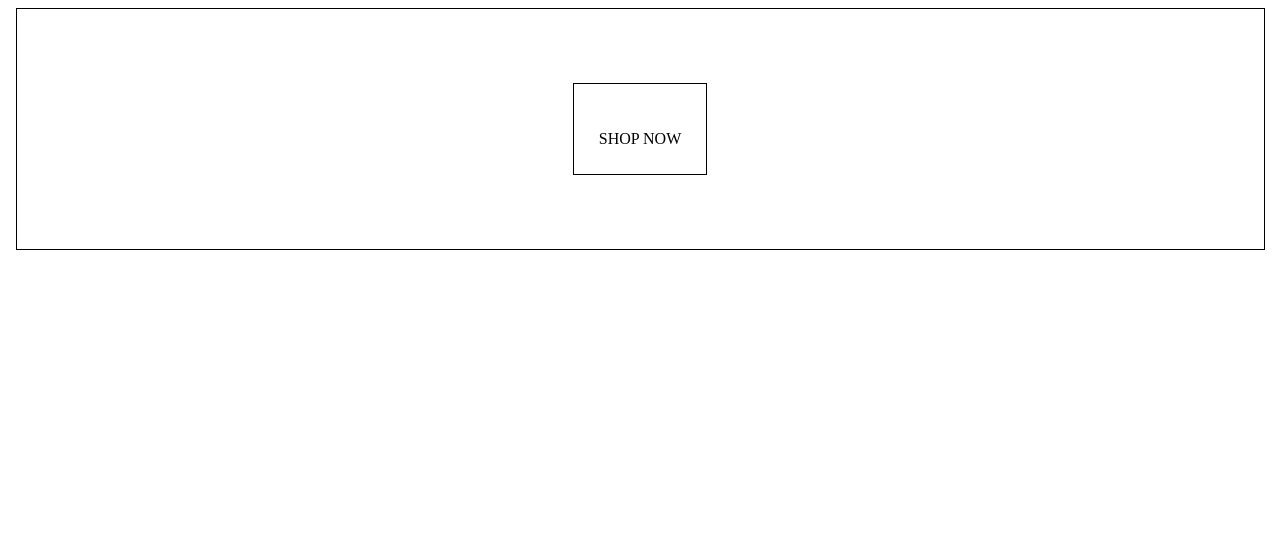
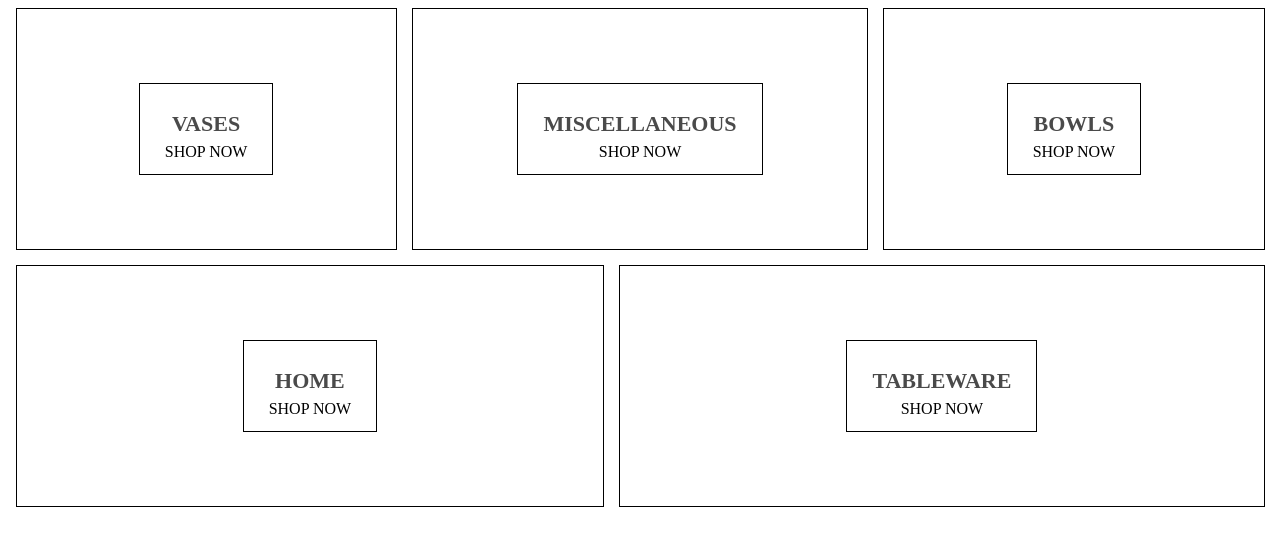
Before and after one commit to mariaozamiz/contemporary-ceramic-store, a React (Create React App) app: page / in a window 1280 px wide. Shown: the top 546 px of the page. Built offline with nearby package versions, Linux system fonts and the light colour scheme.

Commit message:
add image

```diff
--- a/src/components/directory-menu/Directory-menu.js
+++ b/src/components/directory-menu/Directory-menu.js
@@ -1,13 +1,28 @@
-import React from 'react';
+import React, { useState } from 'react';
 import MenuItem from '../menu-item/Menu-item.js';
 import './directory-menu.scss';
 
 function DirectoryMenu() {
-    return (
-        <div className="directory-menu">
-            <MenuItem />
-        </div>
-    );
+    const [section, setSection] = useState([
+        { title: 'vases', imageUrl: 'h', id: 1 },
+        { title: 'miscellaneous', imageUrl: 'h', id: 2 },
+        { title: 'bowls', imageUrl: 'h', id: 3 },
+        { title: 'home', imageUrl: 'h', id: 4 },
+        { title: 'tableware', imageUrl: 'h', id: 5 },
+    ]);
+
+    const sections = section.map((section) => {
+        return (
+            <MenuItem
+                key={section.id}
+                title={section.title}
+                imageUrl={section.imageUrl}
+                id={section.id}
+            />
+        );
+    });
+
+    return <div className="directory-menu">{sections}</div>;
 }
 
 export default DirectoryMenu;
```
Also changed, not shown: src/images/bowl_mariaozamiz.jpg (added).
